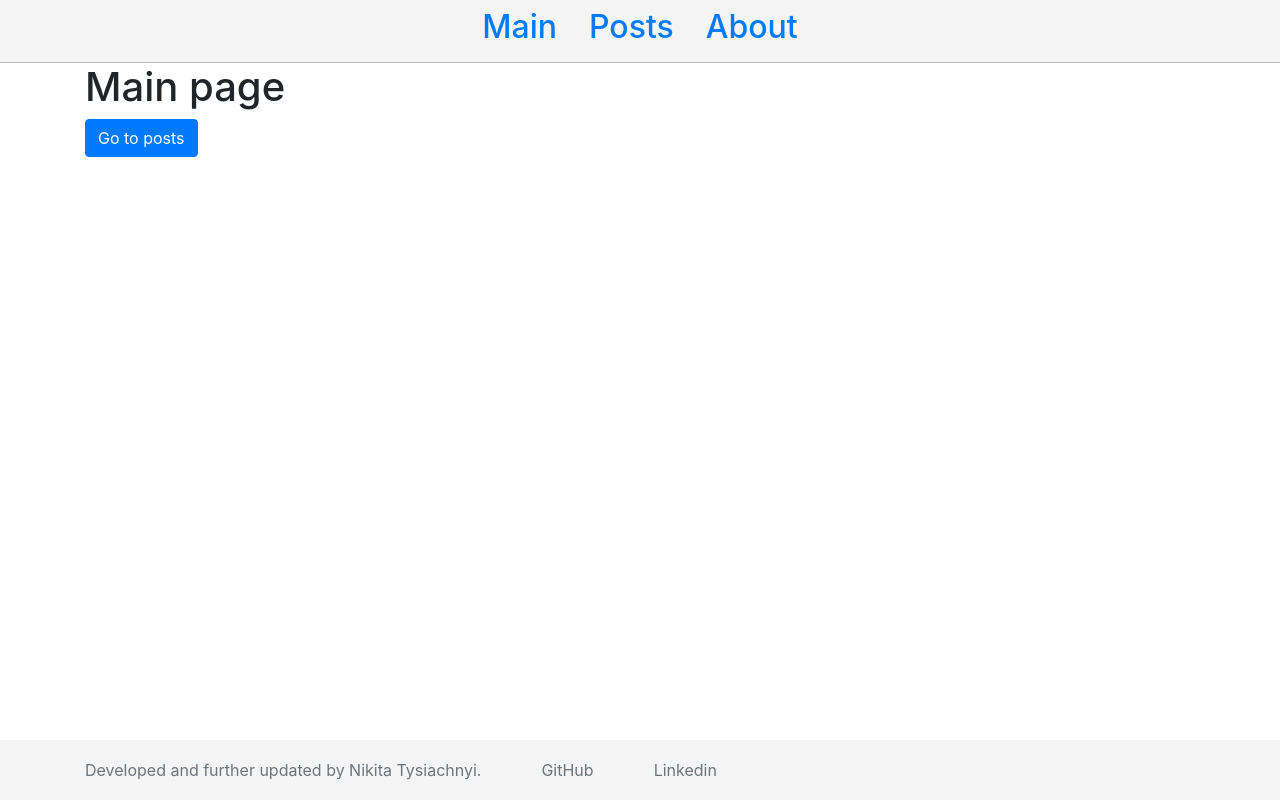
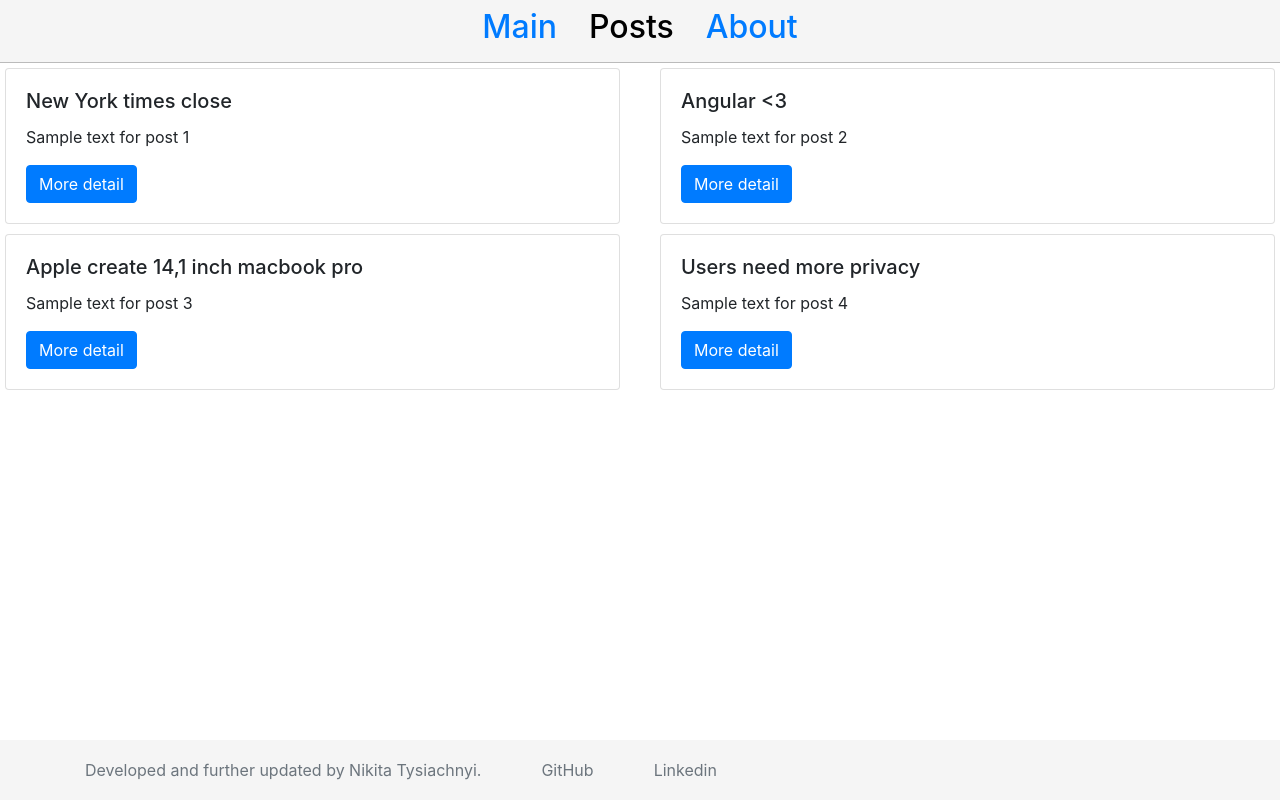
Before and after one commit to Tysiachnyi/tysiachnyiAngularDemo, an Angular app: page /posts in a window 1280 px wide. Built offline with nearby package versions, Linux system fonts and the light colour scheme.

Commit message:
added post view,error,about. added routing and etc

```diff
--- a/src/app/about/about.component.html
+++ b/src/app/about/about.component.html
@@ -1 +1,6 @@
-<p>about works!</p>
+<div class="jumbotron jumbotron-fluid">
+  <div class="container">
+    <h1 class="display-4">About</h1>
+    <p class="lead">This is my angular demo app, where i a lot of feathures of angular</p>
+  </div>
+</div>
--- a/src/app/app.component.css
+++ b/src/app/app.component.css
@@ -31,3 +31,7 @@
   background-color: #f5f5f5!important;
   border-bottom: 1px solid rgba(0, 0, 0, 0.24);
 }
+
+.active {
+  color: black;
+}
--- a/src/app/app.component.html
+++ b/src/app/app.component.html
@@ -1,21 +1,19 @@
 <div class="header">
   <ul class="nav justify-content-center">
       <li class="nav-item">
-          <a class="nav-link" href="#"><h2>Main</h2></a>
+          <a class="nav-link" routerLinkActive="active" [routerLink]="['/']" [routerLinkActiveOptions]="{exact: true}"><h2>Main</h2></a>
       </li>
       <li class="nav-item">
-          <a class="nav-link" href="#"><h2>Posts</h2></a>
+          <a class="nav-link" routerLinkActive="active" routerLink="/posts"><h2>Posts</h2></a>
       </li>
       <li class="nav-item">
-          <a class="nav-link" href="#"><h2>About</h2></a>
+          <a class="nav-link" routerLinkActive="active" [routerLink]="['/about']"><h2>About</h2></a>
       </li>
   </ul>
 </div>
-
-
-<app-main></app-main>
-
-
+<div>
+<router-outlet></router-outlet>
+</div>
 <footer class="footer">
   <div class="container">
     <span class="text-muted">Developed and further updated by Nikita Tysiachnyi.
--- a/src/app/app.module.ts
+++ b/src/app/app.module.ts
@@ -1,5 +1,6 @@
 import { BrowserModule } from '@angular/platform-browser';
 import { NgModule } from '@angular/core';
+import {FormsModule} from '@angular/forms'
 
 import { AppComponent } from './app.component';
 import { PostsComponent } from './posts/posts.component';
@@ -7,6 +8,7 @@ import { MainComponent } from './main/main.component';
 import { AboutComponent } from './about/about.component';
 import { ErrorComponent } from './error/error.component';
 import { PostComponent } from './post/post.component';
+import {AppRoutingModule} from './app-routing.module'
 
 @NgModule({
   declarations: [
@@ -18,7 +20,9 @@ import { PostComponent } from './post/post.component';
     PostComponent
   ],
   imports: [
-    BrowserModule
+    BrowserModule,
+    FormsModule,
+    AppRoutingModule
   ],
   providers: [],
   bootstrap: [AppComponent]
--- /dev/null
+++ b/src/app/data/posts.service.ts
@@ -0,0 +1,21 @@
+import {Injectable} from '@angular/core'
+
+export interface Post {
+  title: string
+  text: string
+  id: number
+}
+
+@Injectable({providedIn: 'root'})
+export class PostsService {
+  posts: Post[] = [
+    {title: 'New York times close', text: 'Sample text for post 1', id: 11},
+    {title: 'Angular <3', text: 'Sample text for post 2', id: 22},
+    {title: 'Apple create 14,1 inch macbook pro', text: 'Sample text for post 3', id: 33},
+    {title: 'Users need more privacy', text: 'Sample text for post 4', id: 44}
+  ]
+
+  getById(id: number) {
+    return this.posts.find(p => p.id === id)
+  }
+}
--- a/src/app/error/error.component.html
+++ b/src/app/error/error.component.html
@@ -1 +1,10 @@
-<p>error works!</p>
+<div class="page-wrap d-flex flex-row align-items-center">
+  <div class="container">
+      <div class="row justify-content-center">
+          <div class="col-md-12 text-center">
+              <span class="display-1 d-block">404</span>
+              <div class="mb-4 lead">The page you are looking for was not found.</div>
+          </div>
+      </div>
+  </div>
+</div>
--- a/src/app/main/main.component.html
+++ b/src/app/main/main.component.html
@@ -1,11 +1,9 @@
-<div class="container">
-  <div>
-    <h1>
-        Main page
-    </h1>
-    <a name="" id="" class="btn btn-primary" href="#" role="button"><span>Go to posts</span></a>
-  </div>
-  <div>
-
-  </div>
+<div class="jumbotron" style="background-color: white;">
+  <h1 class="display-4">Welcome to my angular 9 app demo</h1>
+  <p>Post app</p>
+  <hr>
+  <p>You can create your own post</p>
+  <p class="lead">
+    <a class="btn btn-primary btn-lg" href="Jumbo action link" role="button">Create post</a>
+  </p>
 </div>
--- a/src/app/post/post.component.html
+++ b/src/app/post/post.component.html
@@ -1 +1,7 @@
-<p>post works!</p>
+<div class="card">
+  <img class="card-img-top" src="holder.js/100x180/" alt="">
+  <div class="card-body">
+    <h4 class="card-title">Title</h4>
+    <p class="card-text">Text</p>
+  </div>
+</div>
--- a/src/app/posts/posts.component.css
+++ b/src/app/posts/posts.component.css
@@ -0,0 +1,6 @@
+.card {
+  margin-bottom: 5px;
+  margin-top: 5px;
+  margin-left: 5px;
+  margin-right: 5px;
+}
--- a/src/app/posts/posts.component.html
+++ b/src/app/posts/posts.component.html
@@ -1 +1,11 @@
-<p>posts works!</p>
+<div class="row">
+  <div class="col-sm-6" *ngFor="let post of postsService.posts">
+    <div class="card">
+      <div class="card-body">
+        <h5 class="card-title">{{post.title}}</h5>
+        <p class="card-text">{{post.text}}</p>
+        <a href="#" class="btn btn-primary">More detail</a>
+      </div>
+    </div>
+  </div>
+</div>
--- a/src/app/posts/posts.component.ts
+++ b/src/app/posts/posts.component.ts
@@ -1,4 +1,5 @@
 import { Component, OnInit } from '@angular/core';
+import { PostsService } from '../data/posts.service';
 
 @Component({
   selector: 'app-posts',
@@ -7,7 +8,9 @@ import { Component, OnInit } from '@angular/core';
 })
 export class PostsComponent implements OnInit {
 
-  constructor() { }
+  constructor(
+    public postsService: PostsService
+  ) { }
 
   ngOnInit(): void {
   }
```
Also changed, not shown: src/app/app-routing.module.ts (added, +23 -0 lines).
